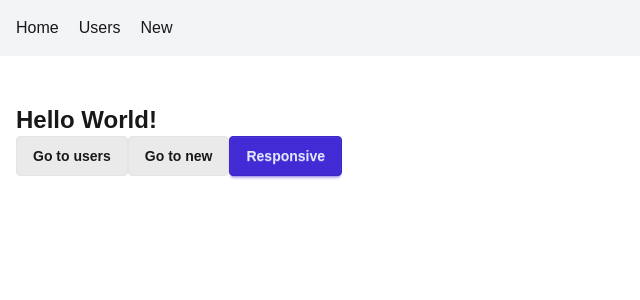
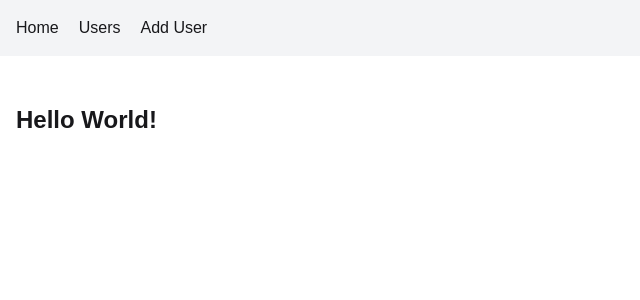
Before and after one commit to HasanAlasker/Next-App, a Next.js app: page / in a window 1280 px wide. Shown: the top 300 px of the page, without its empty margins (0-640 px from the left). Built offline with nearby package versions, Linux system fonts and the light colour scheme.

Commit message:
in server components you don't need api routes, you should use prisma right away

```diff
--- a/app/api/users/[id]/route.tsx
+++ b/app/api/users/[id]/route.tsx
@@ -45,6 +45,15 @@ export async function PUT(request: NextRequest, { params }: Props) {
 
 export async function DELETE(request: NextRequest, { params }: Props) {
   const { id } = await params;
+  const user = await prisma.user.findUnique({ where: { id: Number(id) } });
 
-  return NextResponse.json({ id: id, msg: "Deleted user" });
+  if (!user)
+    return NextResponse.json({ error: "user not found" }, { status: 404 });
+
+  const deletedUser = await prisma.user.update({
+    where: { id: Number(id) },
+    data: { isActive: !user.isActive },
+  });
+
+  return NextResponse.json({ deletedUser });
 }
--- a/app/components/navigation/Navbar.tsx
+++ b/app/components/navigation/Navbar.tsx
@@ -1,12 +1,11 @@
 import Link from 'next/link'
-import React from 'react'
 
 export default function Navbar() {
   return (
     <div className='flex gap-5 bg-gray-100 p-4 mb-8'>
         <Link href={'/'}>Home</Link>
         <Link href={'/users'}>Users</Link>
-        <Link href={'/users/new'}>New</Link>
+        <Link href={'/users/new'}>Add User</Link>
     </div>
   )
 }
--- a/app/page.tsx
+++ b/app/page.tsx
@@ -4,15 +4,6 @@ export default function Home() {
   return (
     <>
       <h1>Hello World!</h1>
-      <Link href={"/users"} className="btn btn-soft">
-        Go to users
-      </Link>
-      <Link href={"/users/new"} className="btn btn-soft">
-        Go to new
-      </Link>
-      <button className="btn btn-md sm:btn-sm md:btn-md btn-primary">
-        Responsive
-      </button>{" "}
     </>
   );
 }
--- a/app/users/page.tsx
+++ b/app/users/page.tsx
@@ -10,12 +10,10 @@ interface Props {
 export default async function Users({ searchParams }: Props) {
   const { sortOrder } = await searchParams;
 
-  const endpoint = "http://localhost:3000/api/users";
-  const res = await fetch(`${endpoint}`);
-  // const res = await prisma.user.findMany();
+  // const res = await fetch("https://jsonplaceholder.typicode.com/users");
+  // const users: User[] = await res.json();
 
-  const users: User[] = await res.json();
-  // const users: User[] = res;
+  const users: User[] = await prisma.user.findMany();
 
   return (
     <div>
```
